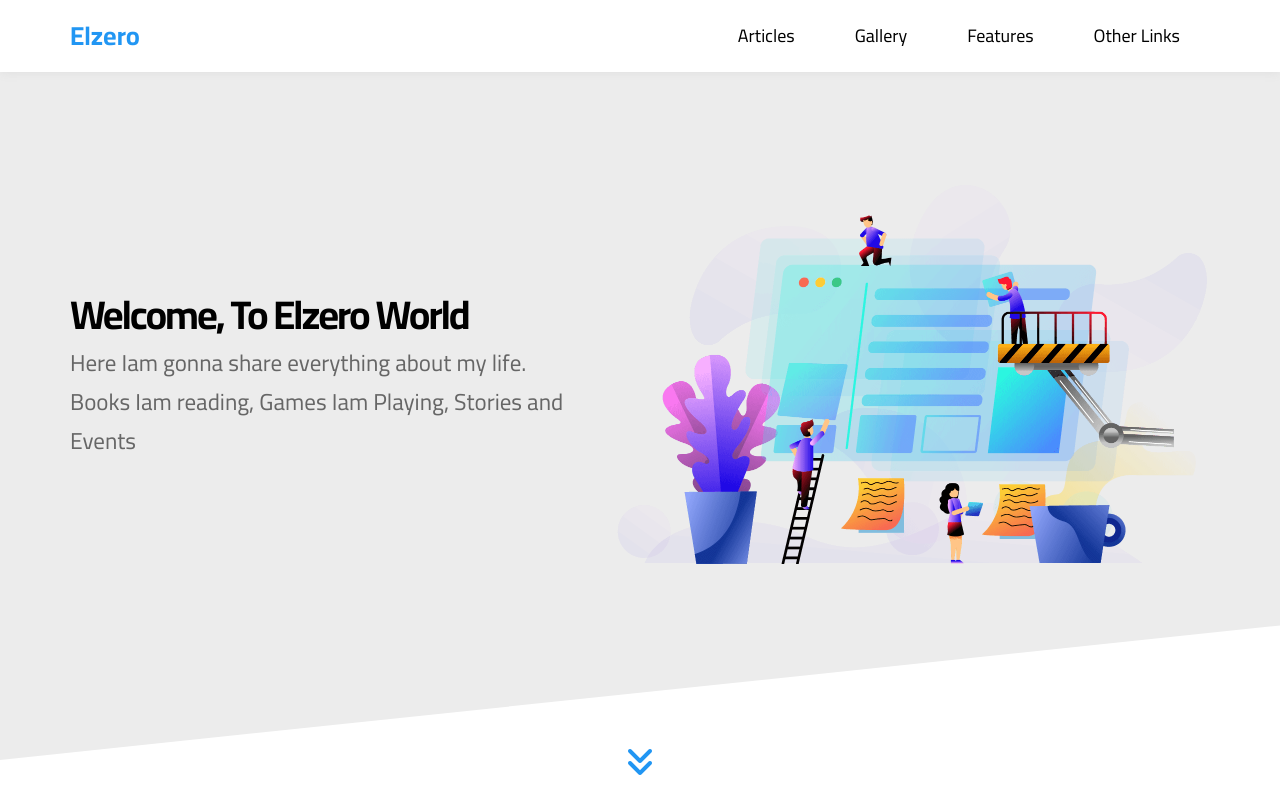
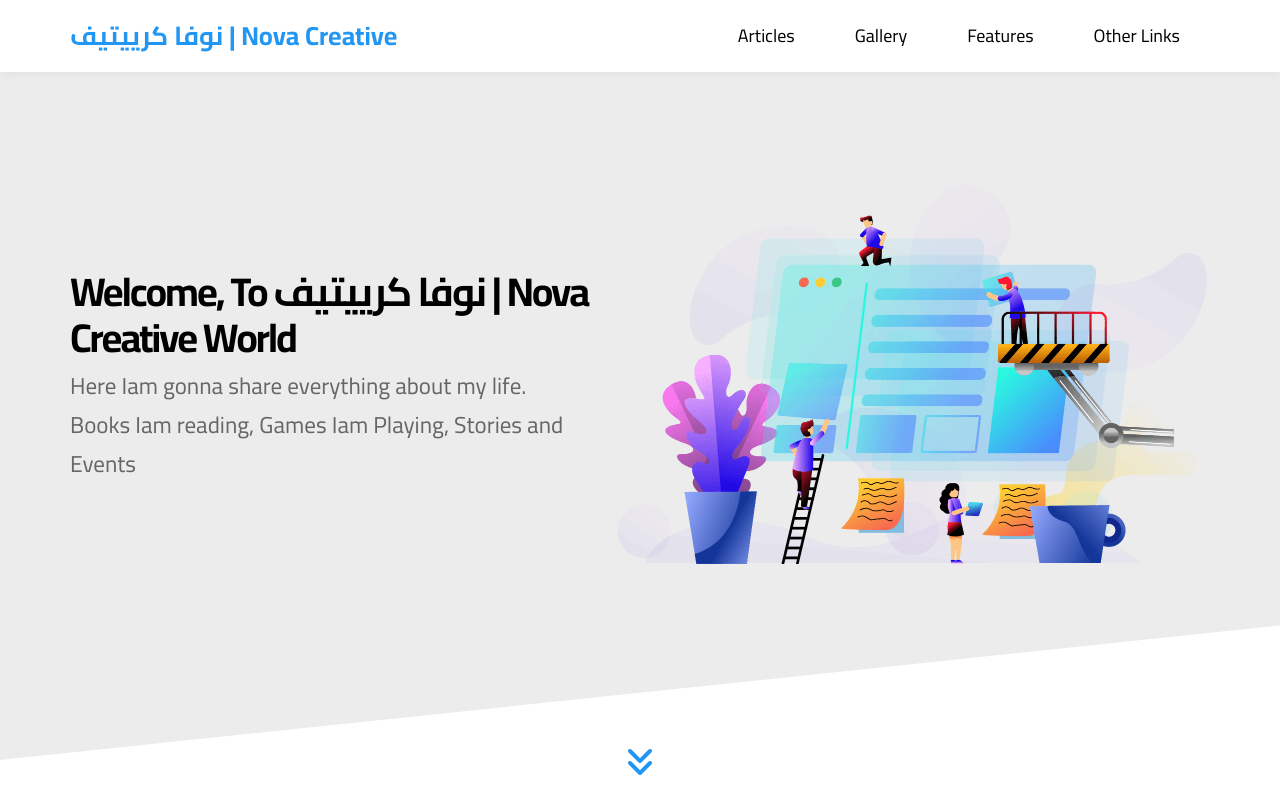
Before and after one commit to mahmoudHassan-c11/templete-three, a plain HTML site: page index.html in a window 1280 px wide. Shown: the top 800 px of the page. Drawn offline with Linux system fonts and the light colour scheme.

Commit message:
Add files via upload

```diff
--- a/index.html
+++ b/index.html
@@ -22,7 +22,7 @@
     <!-- Start Header -->
     <div class="header" id="header">
       <div class="container">
-        <a href="#" class="logo">Elzero</a>
+        <a href="#" class="logo"> نوفا كرييتيف | Nova Creative</a>
         <ul class="main-nav">
           <li><a href="#articles">Articles</a></li>
           <li><a href="#gallery">Gallery</a></li>
@@ -99,7 +99,7 @@
     <div class="landing">
       <div class="container">
         <div class="info">
-          <h1>Welcome, To Elzero World</h1>
+          <h1>Welcome, To نوفا كرييتيف | Nova Creative World</h1>
           <p>
             Here Iam gonna share everything about my life. Books Iam reading,
             Games Iam Playing, Stories and Events
@@ -947,7 +947,7 @@
       <div class="container">
         <div class="box" a>
           e
-          <h3>Elzero</h3>
+          <h3>نوفا كرييتيف | Nova Creative</h3>
           <ul class="social">
             <li>
               <a href="#" class="facebook">
@@ -1007,7 +1007,7 @@
           <img src="images/gallery-06.png" alt="" />
         </div>
       </div>
-      <p class="copyright">Made With &lt;3 By Elzero</p>
+      <p class="copyright">Made With &lt;3 By نوفا كرييتيف | Nova Creative</p>
     </div>
     <!-- End Footer -->
   </body>
```
